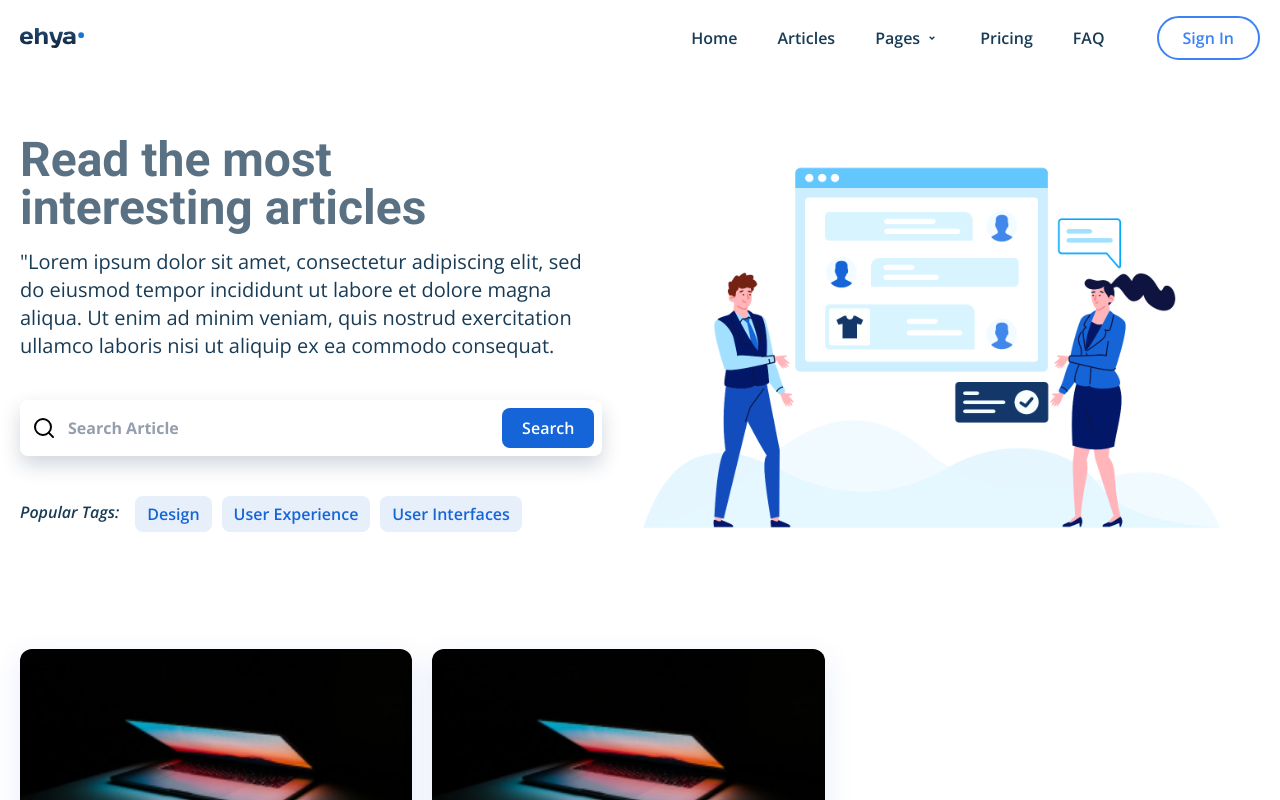
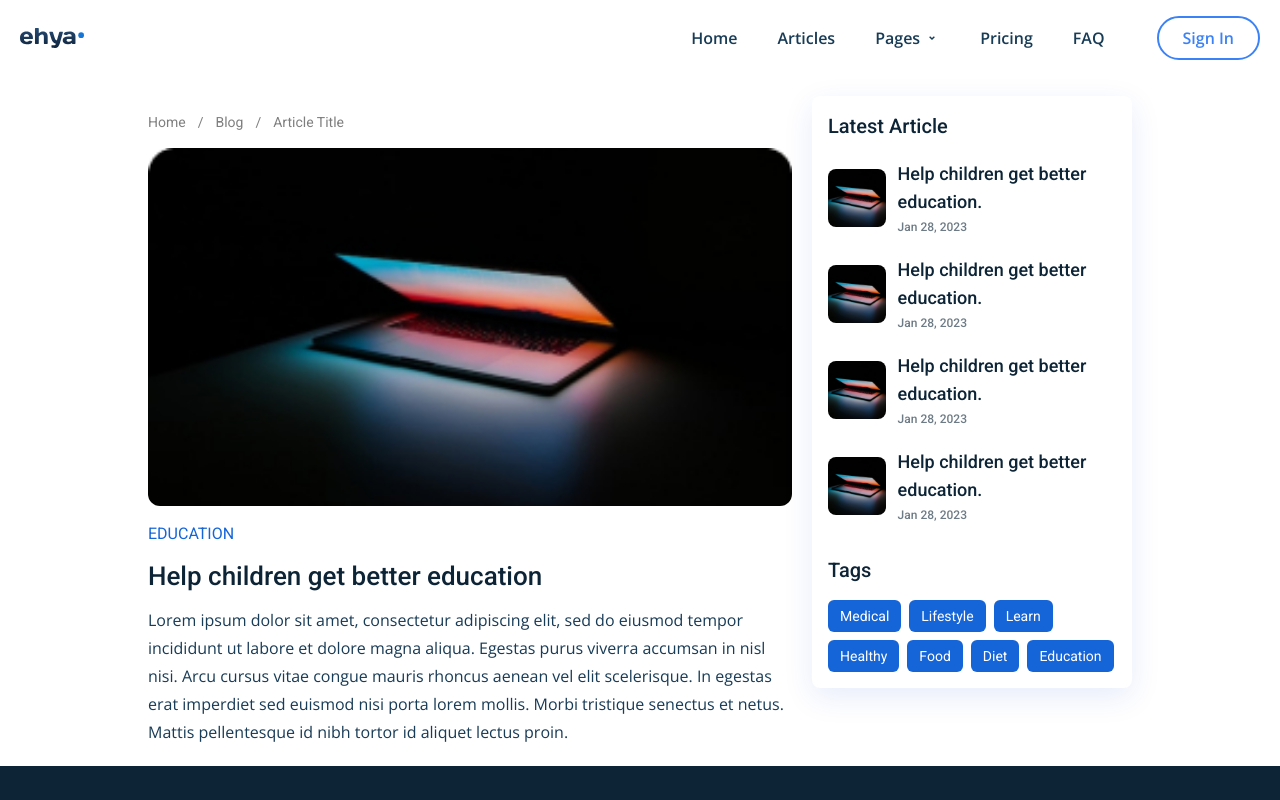
Before and after one commit to Naman2701B/blog-management, a React (Create React App) app: page /blog/1 in a window 1280 px wide. Shown: the top 800 px of the page. Built offline with nearby package versions, Linux system fonts and the light colour scheme.

Commit message:
Updated Article Details Page

```diff
--- a/src/App.js
+++ b/src/App.js
@@ -1,10 +1,15 @@
+import { Routes, Route } from "react-router-dom";
 import "./App.css";
 import HomePage from "./pages/home/HomePage";
+import ArticleDetailPage from "./pages/articleDetail/ArticleDetailPage";
 
 function App() {
     return (
         <div className="App font-opensans">
-            <HomePage />
+            <Routes>
+                <Route index path="/" element={<HomePage />} />
+                <Route index path="/blog/:id" element={<ArticleDetailPage />} />
+            </Routes>
         </div>
     );
 }
--- /dev/null
+++ b/src/components/BreadCrumbs.jsx
@@ -0,0 +1,17 @@
+import React from "react";
+import { Link } from "react-router-dom";
+
+const BreadCrumbs = ({ data }) => {
+    return (
+        <div className="flex items-center py-4 overflow-x-auto whitespace-nowrap">
+            {data.map((item, index) => (
+                <div className="text-black opacity-50 text-xs font-roboto md:text-sm">
+                    <Link to={item.link}>{item.name}</Link>
+                    {index !== data.length - 1 && <span className="px-3">/</span>}
+                </div>
+            ))}
+        </div>
+    );
+};
+
+export default BreadCrumbs;
--- a/src/index.js
+++ b/src/index.js
@@ -1,11 +1,12 @@
 import React from "react";
 import ReactDOM from "react-dom/client";
+import { BrowserRouter } from "react-router-dom";
 import "./index.css";
 import App from "./App";
 
 const root = ReactDOM.createRoot(document.getElementById("root"));
 root.render(
-    <React.StrictMode>
+    <BrowserRouter>
         <App />
-    </React.StrictMode>
+    </BrowserRouter>
 );
--- /dev/null
+++ b/src/pages/articleDetail/ArticleDetailPage.jsx
@@ -0,0 +1,94 @@
+import React from "react";
+import MainLayout from "../../components/MainLayout";
+import BreadCrumbs from "../../components/BreadCrumbs";
+import { images } from "../../constants";
+import { Link } from "react-router-dom";
+import SuggestedPosts from "./container/SuggestedPosts";
+const breadCrumbsData = [
+    { name: "Home", link: "/" },
+    { name: "Blog", link: "/blog" },
+    { name: "Article Title", link: "/blog/1" },
+];
+
+const postsData = [
+    {
+        _id: "1",
+        image: images.post1,
+        title: "Help children get better education.",
+        createdAt: "2023-01-28T15:35:53.607Z",
+    },
+    {
+        _id: "2",
+        image: images.post1,
+        title: "Help children get better education.",
+        createdAt: "2023-01-28T15:35:53.607Z",
+    },
+    {
+        _id: "3",
+        image: images.post1,
+        title: "Help children get better education.",
+        createdAt: "2023-01-28T15:35:53.607Z",
+    },
+    {
+        _id: "4",
+        image: images.post1,
+        title: "Help children get better education.",
+        createdAt: "2023-01-28T15:35:53.607Z",
+    },
+];
+
+const tagsData = [
+    "Medical",
+    "Lifestyle",
+    "Learn",
+    "Healthy",
+    "Food",
+    "Diet",
+    "Education",
+];
+
+const ArticleDetailPage = () => {
+    return (
+        <MainLayout>
+            <section className="container mx-auto max-w-5xl flex flex-col px-5 py-5 lg:flex-row lg:gap-x-5 lg:items-start">
+                <article className="flex-1">
+                    <BreadCrumbs data={breadCrumbsData} />
+                    <img
+                        className="rounded-xl w-full"
+                        src={images.post1}
+                        alt="Laptop"
+                    />
+                    <Link
+                        to="/blog?category=selectedCategory"
+                        className="text-primary text-sm font-roboto inline-block mt-4 md:text-base"
+                    >
+                        EDUCATION
+                    </Link>
+                    <h1 className="text-xl font-medium font-roboto mt-4 text-dark-hard md:text-[26px]">
+                        Help children get better education
+                    </h1>
+                    <div className="mt-4 text-dark-light">
+                        <p className="leading-7">
+                            Lorem ipsum dolor sit amet, consectetur adipiscing
+                            elit, sed do eiusmod tempor incididunt ut labore et
+                            dolore magna aliqua. Egestas purus viverra accumsan
+                            in nisl nisi. Arcu cursus vitae congue mauris
+                            rhoncus aenean vel elit scelerisque. In egestas erat
+                            imperdiet sed euismod nisi porta lorem mollis. Morbi
+                            tristique senectus et netus. Mattis pellentesque id
+                            nibh tortor id aliquet lectus proin.
+                        </p>
+                    </div>
+                </article>
+                <SuggestedPosts
+                    header="Latest Article"
+                    posts={postsData}
+                    tags={tagsData}
+                    className="mt-8 lg:mt-0 lg:max-w-xs"
+                />
+            </section>
+        </MainLayout>
+    );
+};
+
+export default ArticleDetailPage;
--- /dev/null
+++ b/src/pages/articleDetail/container/SuggestedPosts.jsx
@@ -0,0 +1,57 @@
+import React from "react";
+import { Link } from "react-router-dom";
+const SuggestedPosts = ({ className, header, posts = [], tags }) => {
+    return (
+        <div
+            className={`w-full shadow-[rgba(7,_65,_210,_0.1)_0px_9px_30px] rounded-lg p-4 ${className}`}
+        >
+            <h2 className="font-roboto font-medium text-dark-hard md:text-xl">
+                {header}
+            </h2>
+            <div className="grid gap-y-5 mt-5 md:grid-cols-2 md:gap-x-5 lg:grid-cols-1">
+                {posts.map((item) => (
+                    <div
+                        key={item._id}
+                        className="flex space-x-3 flex-nowrap items-center"
+                    >
+                        <img
+                            src={item.image}
+                            alt="Laptop"
+                            className="aspect-square object-cover rounded-lg w-1/5"
+                        />
+                        <div className="text-sm font-roboto text-dark-hard font-medium">
+                            <h3 className="text-sm font-roboto text-dark-hard font-medium md:text-base lg:text-lg">
+                                {item.title}
+                            </h3>
+                            <span className="text-xs opacity-60">
+                                {new Date(item.createdAt).toLocaleDateString(
+                                    "en-US",
+                                    {
+                                        day: "numeric",
+                                        month: "short",
+                                        year: "numeric",
+                                    }
+                                )}
+                            </span>
+                        </div>
+                    </div>
+                ))}
+            </div>
+            <h2 className="font-roboto font-medium text-dark-hard mt-8 md:text-xl">
+                Tags
+            </h2>
+            <div className="flex flex-wrap gap-x-2 gap-y-2 mt-4">
+                {tags.map((item) => (
+                    <Link
+                        to="/"
+                        className="inline-block rounded-md px-3 py-1.5 bg-primary font-roboto text-xs text-white md:text-sm"
+                    >
+                        {item}
+                    </Link>
+                ))}
+            </div>
+        </div>
+    );
+};
+
+export default SuggestedPosts;
```
